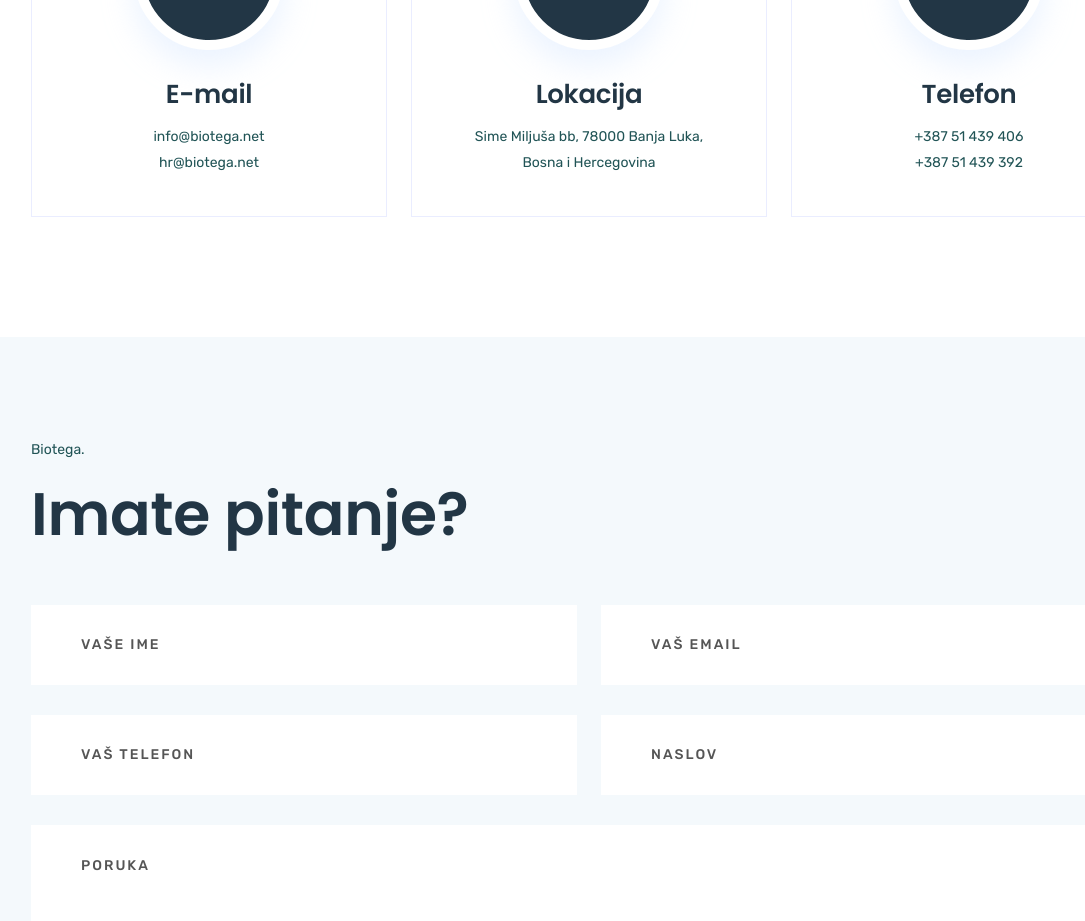
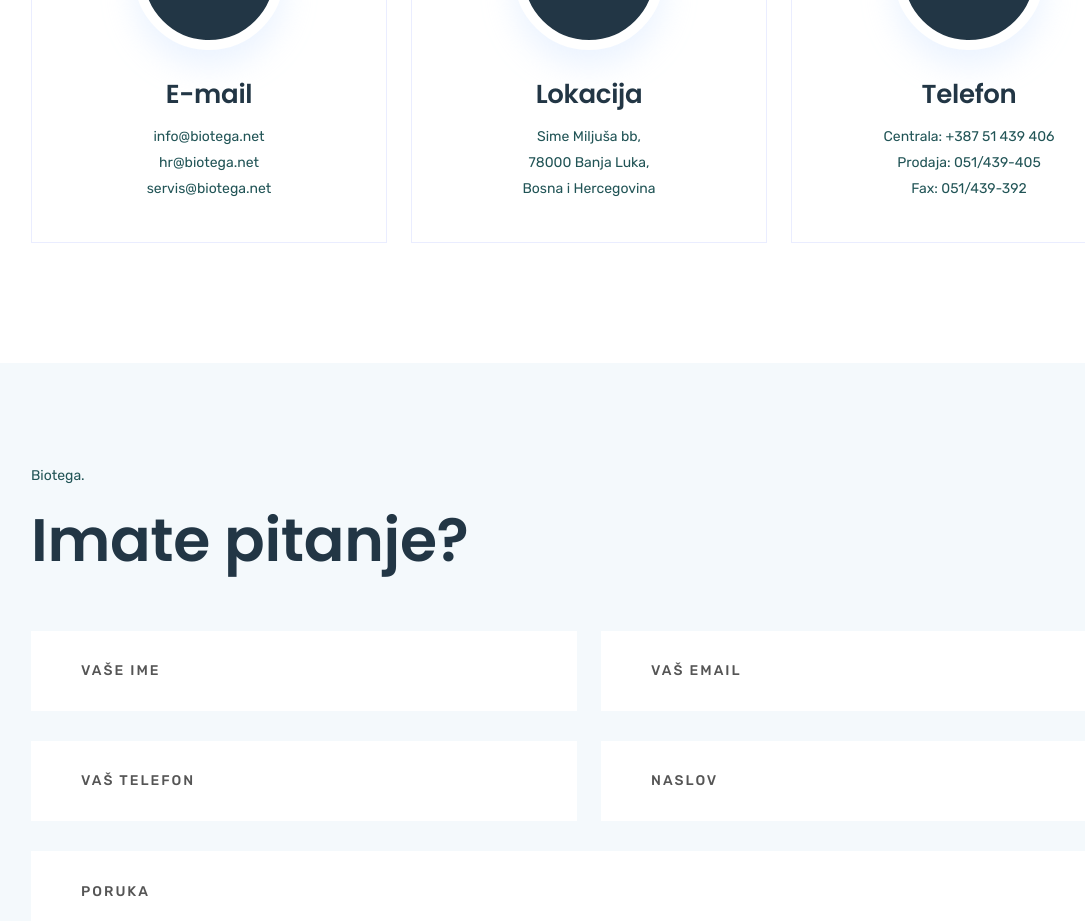
Before and after one commit to francaboy/Biotega.net-Website, a React (Create React App) app: page /kontakt in a window 1280 px wide. Shown: the part 960-1881 px from the top of the page, without its empty margins (51-1136 px from the left). Built offline with nearby package versions, Linux system fonts and the light colour scheme; no server answers.

Commit message:
update
added new contact info...

```diff
--- a/src/pages/Contact/ContactArea/ContactArea.js
+++ b/src/pages/Contact/ContactArea/ContactArea.js
@@ -15,6 +15,7 @@ const ContactArea = () => {
                 <h3>E-mail</h3>
                 <p>info@biotega.net</p>
                 <p>hr@biotega.net</p>
+                 <p>servis@biotega.net</p>
               </div>
             </div>
             <div className="col-xl-4 col-lg-4 col-md-4">
@@ -22,7 +23,7 @@ const ContactArea = () => {
                 <i className="fas fa-map-marker-alt"></i>
                 <h3>Lokacija</h3>
                 <p>
-                  Sime Miljuša bb, 78000 Banja Luka, <br></br> Bosna i
+                  Sime Miljuša bb,<br></br> 78000 Banja Luka, <br></br> Bosna i
                   Hercegovina
                 </p>
               </div>
@@ -31,8 +32,9 @@ const ContactArea = () => {
               <div className="contact text-center mb-30">
                 <i className="fas fa-phone"></i>
                 <h3>Telefon</h3>
-                <p>+387 51 439 406</p>
-                <p>+387 51 439 392</p>
+                <p>Centrala: +387 51 439 406</p>
+                <p>Prodaja: 051/439-405</p>
+                <p>Fax: 051/439-392</p>
               </div>
             </div>
           </div>
```
